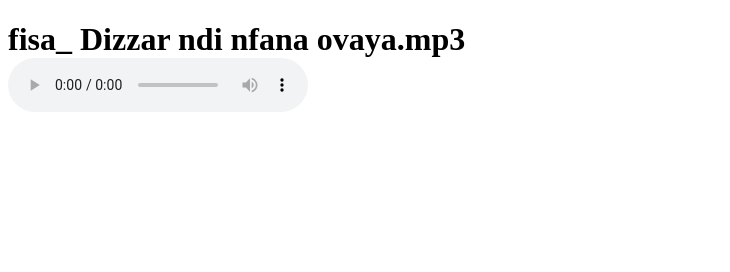
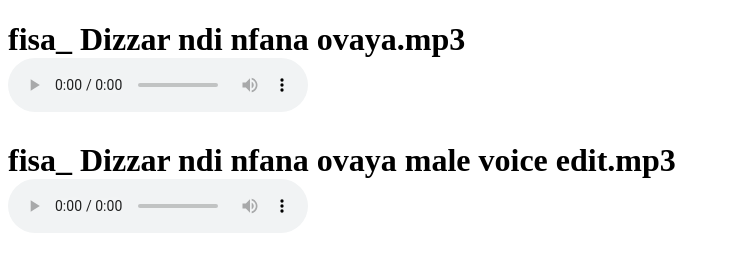
Before and after one commit to dizzar-mw/Dizzar_music_sample, a plain HTML site: page index.html in a window 1280 px wide. Shown: the whole page, without its empty margins (0-730 px from the left). Drawn offline with Linux system fonts and the light colour scheme.

Commit message:
Update index.html

```diff
--- a/index.html
+++ b/index.html
@@ -10,6 +10,10 @@
     <div >
       <audio title="dizzar ndi nfana ovaya" src="dizzar.mp3" controls ></audio>
     </div>
+  </h1><h1 title="dizzar boy music">fisa_ Dizzar ndi nfana ovaya male voice edit.mp3
+    <div >
+      <audio title="dizzar ndi nfana ovaya" src="dizza.mp3" controls ></audio>
+    </div>
   </h1>
 </body>
 </html>
```
